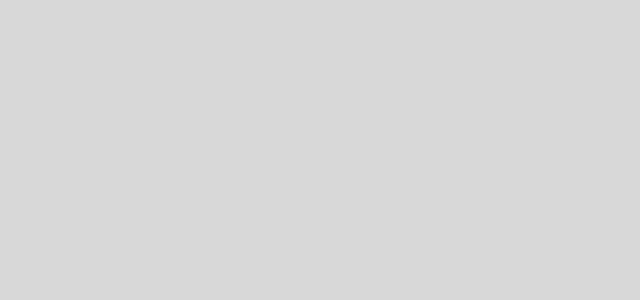
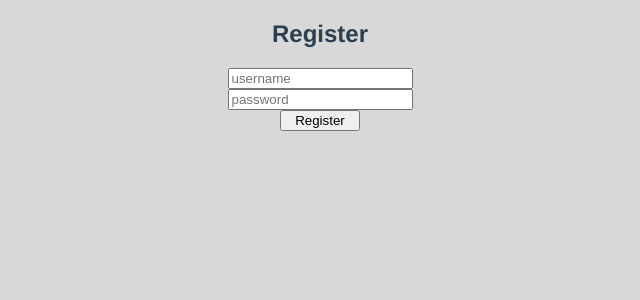
Before and after one commit to ITTBZ/arduino-reaction-game, a Vue app in the folder webui/: page /register in a window 1280 px wide. Before the commit this address had no page. Shown: the top 300 px of the page, without its empty margins (328-968 px from the left). Built offline with nearby package versions, Linux system fonts and the light colour scheme.

Commit message:
last commit

```diff
--- a/webui/src/router/index.js
+++ b/webui/src/router/index.js
@@ -1,9 +1,14 @@
 import { createRouter, createWebHistory } from 'vue-router'
 import LoginPage from '../views/LoginPage.vue'
+import RegisterPage from '../views/RegisterPage.vue'
 import LeaderboardPage from '../views/LeaderboardPage.vue'
-import auth from '../security/auth.js'
 
 const routes = [
+  {
+    path: '/register',
+    name: 'register',
+    component: RegisterPage
+  },
   {
     path: '/',
     name: 'login',
@@ -23,7 +28,7 @@ const router = createRouter({
 })
 
 function requireAuth (to, from, next) {
-  if (!auth.loggedIn()) {
+  if (!localStorage.getItem('access_token')) {
     next({
       path: '/',
       query: { redirect: to.fullPath }
--- a/webui/src/views/LeaderboardPage.vue
+++ b/webui/src/views/LeaderboardPage.vue
@@ -17,6 +17,13 @@
             </tr>
           </tbody>
         </table>
+        <div class="createGame">
+          <form>
+            <label><input v-model="score" placeholder="score" /></label>
+            <button type="submit">create game</button>
+            <p v-if="error" class="error">Bad login information</p>
+          </form>
+        </div>
       </div>
     </div>
   </div>
@@ -28,13 +35,26 @@ export default {
   name: "LeaderboardPage",
   data() {
     return {
-      users: []
+      users: [],
+      newGame: {
+        score: 0
+      }
     };
   },
 
-  mounted() {
-    axios.get("/leaderboard").then((res) => this.users = res);
-  },
+  methods: {
+    mounted() {
+      axios.get("/leaderboard").then((res) => (this.users = res.data));
+    },
+
+/*     createGame() {
+      axios.post("/games", {this.newGame}).then(res) => {
+        const user = this.users.includes(res.data.userRef)
+        this.users
+      }
+    } */
+  }
+
 
 };
 </script>
--- a/webui/src/views/LoginPage.vue
+++ b/webui/src/views/LoginPage.vue
@@ -1,12 +1,13 @@
 <template>
   <div>
     <h2>Login</h2>
-    <p v-if="$route.query.redirect">
-      You need to login first.
-    </p>
+    <p v-if="$route.query.redirect">You need to login first.</p>
     <form @submit.prevent="login">
-      <label><input v-model="email" placeholder="email"></label>
-      <label><input v-model="pass" placeholder="password" type="password"></label> (hint: password1)<br>
+      <label><input v-model="username" placeholder="username" /></label>
+      <label
+        ><input v-model="pass" placeholder="password" type="password"
+      /></label>
+      (hint: password1)<br />
       <button type="submit">login</button>
       <p v-if="error" class="error">Bad login information</p>
     </form>
@@ -14,32 +15,45 @@
 </template>
 
 <script>
-import auth from '../security/auth.js'
+import axios from "../security/axios.js";
 export default {
-  name: 'LoginPage',
-  data () {
+  name: "LoginPage",
+  data() {
     return {
-      email: 'joe@example.com',
-      pass: '',
-      error: false
-    }
+      user: {
+        username: "",
+        pass: "",
+      },
+    };
   },
+
   methods: {
-    login () {
-      auth.login(this.email, this.pass, loggedIn => {
-        if (!loggedIn) {
-          this.error = true
-        } else {
-          this.$router.replace(this.$route.query.redirect || '/leaderboard')
-        }
-      })
-    }
-  }
-}
+    login() {
+      axios
+        .post("/users/@me", this.user)
+        .then((resp) => {
+          const token = resp.data.token;
+          localStorage.setItem("access_token", token); // store the token in localstorage
+        })
+        .catch((e) => {
+          localStorage.removeItem("access_token"); // if the request fails, remove any possible user token if possible
+          this.errors.push(e);
+        });
+    },
+  },
+};
 </script>
 
 <style>
 .error {
   color: red;
 }
+form {
+  display: flex;
+  flex-direction: column;
+  align-items: center;
+}
+button {
+  width: 5rem;
+}
 </style>
--- a/webui/src/views/RegisterPage.vue
+++ b/webui/src/views/RegisterPage.vue
@@ -1,45 +1,58 @@
 <template>
   <div>
-    <h2>Login</h2>
-    <p v-if="$route.query.redirect">
-      You need to login first.
-    </p>
-    <form @submit.prevent="login">
-      <label><input v-model="username" placeholder="username"></label>
-      <label><input v-model="pass" placeholder="password" type="password"></label> (hint: password1)<br>
-      <button type="submit">login</button>
-      <p v-if="error" class="error">Bad login information</p>
+    <h2>Register</h2>
+    <form @submit.prevent="register">
+      <label><input v-model="username" placeholder="username" /></label>
+      {{firstName}}
+      <label
+        ><input v-model="pass" placeholder="password" type="password"
+      /></label>
+      <button type="submit">Register</button>
+      <p v-if="error" class="error">Bad Register information</p>
     </form>
   </div>
 </template>
 
 <script>
-import auth from '../security/auth.js'
+import axios from "axios";
 export default {
-  name: 'LoginPage',
-  data () {
+  name: "RegisterPage",
+  data() {
     return {
-      username: 'joe@example.com',
-      pass: '',
-      error: false
-    }
+      user: {
+        username: "",
+        pass: ""
+      }
+    };
   },
   methods: {
-    login () {
-      auth.login(this.username, this.pass, loggedIn => {
-        if (!loggedIn) {
-          this.error = true
-        } else {
-          this.$router.replace(this.$route.query.redirect || '/leaderboard')
-        }
-      })
-    }
-  }
-}
+    register() {
+
+      axios
+        .post("/users", this.user)
+        .then((response) => {
+          if(response.status == 201) {
+            this.$router.push('/')
+          }
+        })
+        .catch((e) => {
+          this.errors.push(e);
+        });
+    },
+  },
+};
 </script>
 
 <style>
 .error {
   color: red;
 }
+form {
+  display: flex;
+  flex-direction: column;
+  align-items: center;
+}
+button {
+  width:5rem;
+}
 </style>
```
